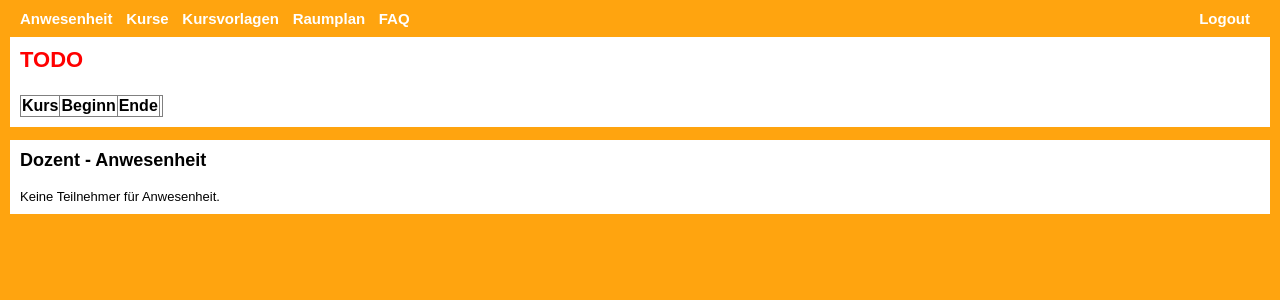
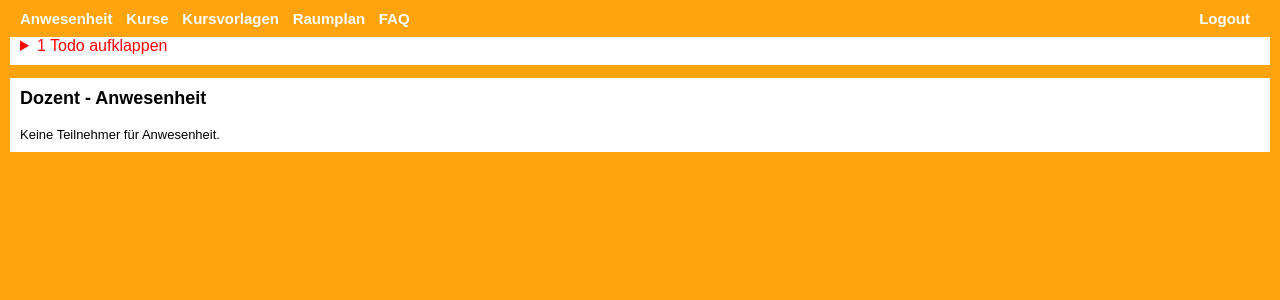
Before and after one commit to Emu77/GPB-Verwaltungstools, a PHP site: page /dozent/index.php in a window 1280 px wide. Shown: the top 300 px of the page. Run offline with PHP 8.4, Linux system fonts and the light colour scheme; the visitor is signed in with stand-in values (Sample User, id 1); data that the repository does not hold is empty; a stand-in replaces the project's code that opens the database connection.

Commit message:
TODO-Liste in Teilnehmer- und Dozentenbereich einklappbar gemacht (details/summary)

```diff
--- a/dozent/DozentSeite.php
+++ b/dozent/DozentSeite.php
@@ -30,7 +30,9 @@ class DozentSeite extends Seite {
   padding:10px 10px 1em 0;
 }
 </style>
-<div id="todos"><h2 class="todo">TODO</h2>
+<div id="todos">
+<details>
+  <summary class="todo"><?= count($todos) ?> Todo<?= count($todos)==1 ? '' : 's' ?> aufklappen</summary>
 <table border="1" cellspacing="0" style="border-collapse:collapse;">
   <tr>
     <th>Kurs</th>
@@ -55,6 +57,7 @@ class DozentSeite extends Seite {
       }
 ?>
 </table>
+</details>
 <?php
     }
   }
--- a/tn/TnSeite.php
+++ b/tn/TnSeite.php
@@ -30,7 +30,9 @@ class TnSeite extends Seite {
   padding:10px 10px 1em 0;
 }
 </style>
-<div id="todos"><h2 class="todo">TODO</h2>
+<div id="todos">
+<details>
+  <summary class="todo"><?= count($todos) ?> Todo<?= count($todos)==1 ? '' : 's' ?> aufklappen</summary>
 <table border="1" cellspacing="0" style="border-collapse:collapse;">
   <tr>
     <th>Kurs</th>
@@ -53,6 +55,7 @@ class TnSeite extends Seite {
       }
 ?>
 </table>
+</details>
 <?php
     }
   }
```
